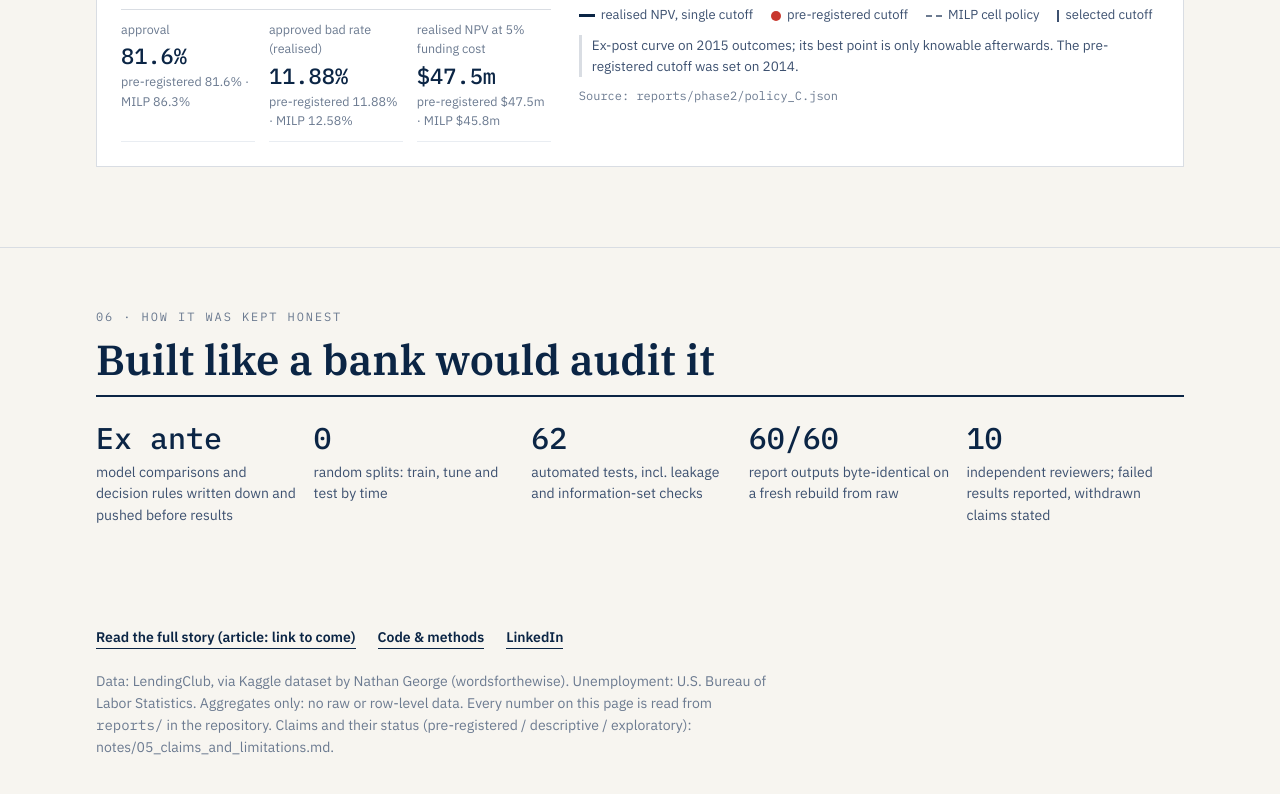
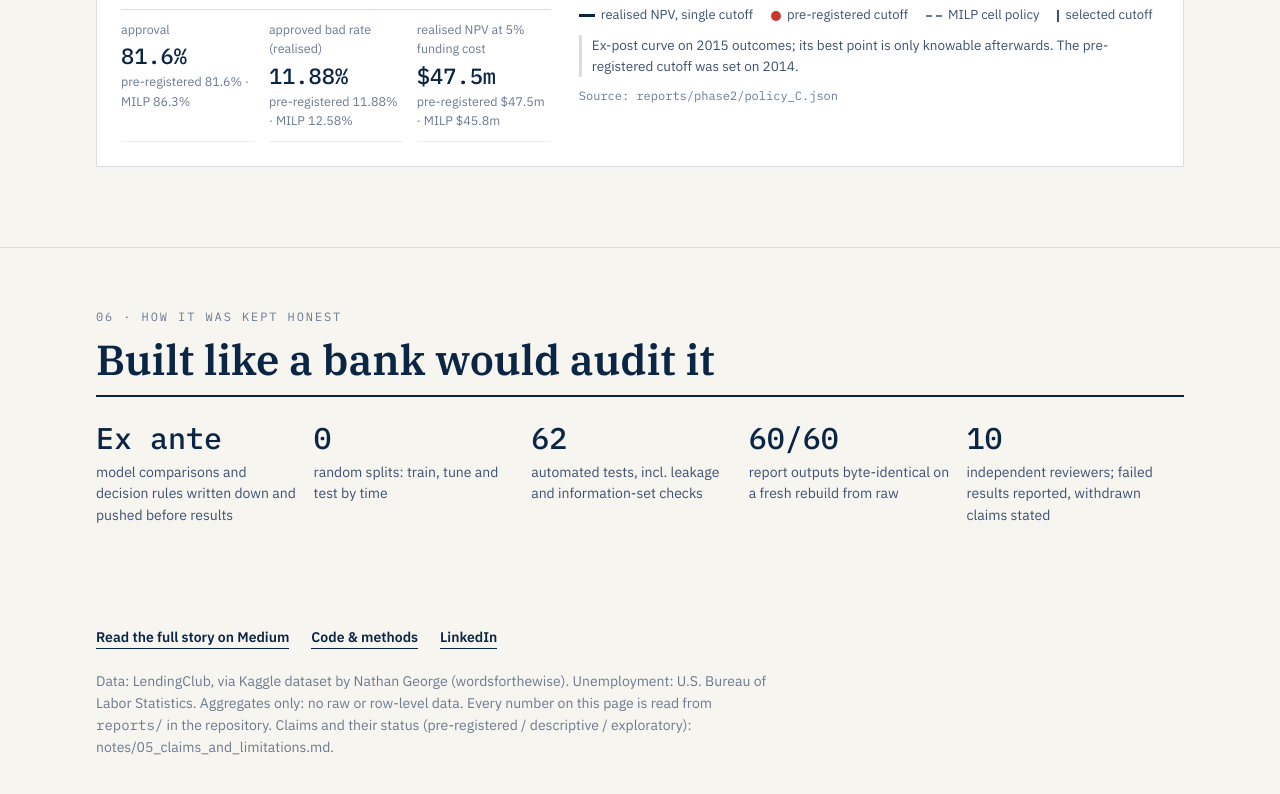
Before and after one commit to Natpaphonnn/LendingClub-Credit-Risk, a plain HTML site: page demo/index.html in a window 1280 px wide. Shown: the part 5653-6447 px from the top of the page. Drawn offline with Linux system fonts and the light colour scheme.

Commit message:
Article published on Medium (2026-11-23): link in demo footer, README, article draft and STATUS
Co-Authored-By: Claude Opus 5.5 <noreply@anthropic.com>

```diff
--- a/demo/index.html
+++ b/demo/index.html
@@ -230,7 +230,7 @@ footer p{max-width:80ch}
 </div></section>
 
 <footer><div class="wrap">
-  <a href="#" id="articleLink">Read the full story (article: link to come)</a><a href="https://github.com/Natpaphonnn/LendingClub-Credit-Risk">Code &amp; methods</a><a href="https://www.linkedin.com/in/natpaphon-nukhunthod" id="linkedinLink" rel="noopener">LinkedIn</a>
+  <a href="https://medium.com/@natpaphon.nukhunthod/the-alarm-that-never-rang-043d13f0ee20" id="articleLink" rel="noopener">Read the full story on Medium</a><a href="https://github.com/Natpaphonnn/LendingClub-Credit-Risk">Code &amp; methods</a><a href="https://www.linkedin.com/in/natpaphon-nukhunthod" id="linkedinLink" rel="noopener">LinkedIn</a>
   <p>Data: LendingClub, via Kaggle dataset by Nathan George (wordsforthewise). Unemployment: U.S. Bureau of Labor Statistics.
   Aggregates only: no raw or row-level data. Every number on this page is read from <span class="mono">reports/</span> in the repository.
   Claims and their status (pre-registered / descriptive / exploratory): notes/05_claims_and_limitations.md.</p>
```
Also changed, not shown: src/report/demo_template.html (+1 -1 lines), reports/demo_screens/demo_1300px.png, reports/demo_screens/demo_390px.png, reports/demo_screens/demo_text.txt, 5 other files.
